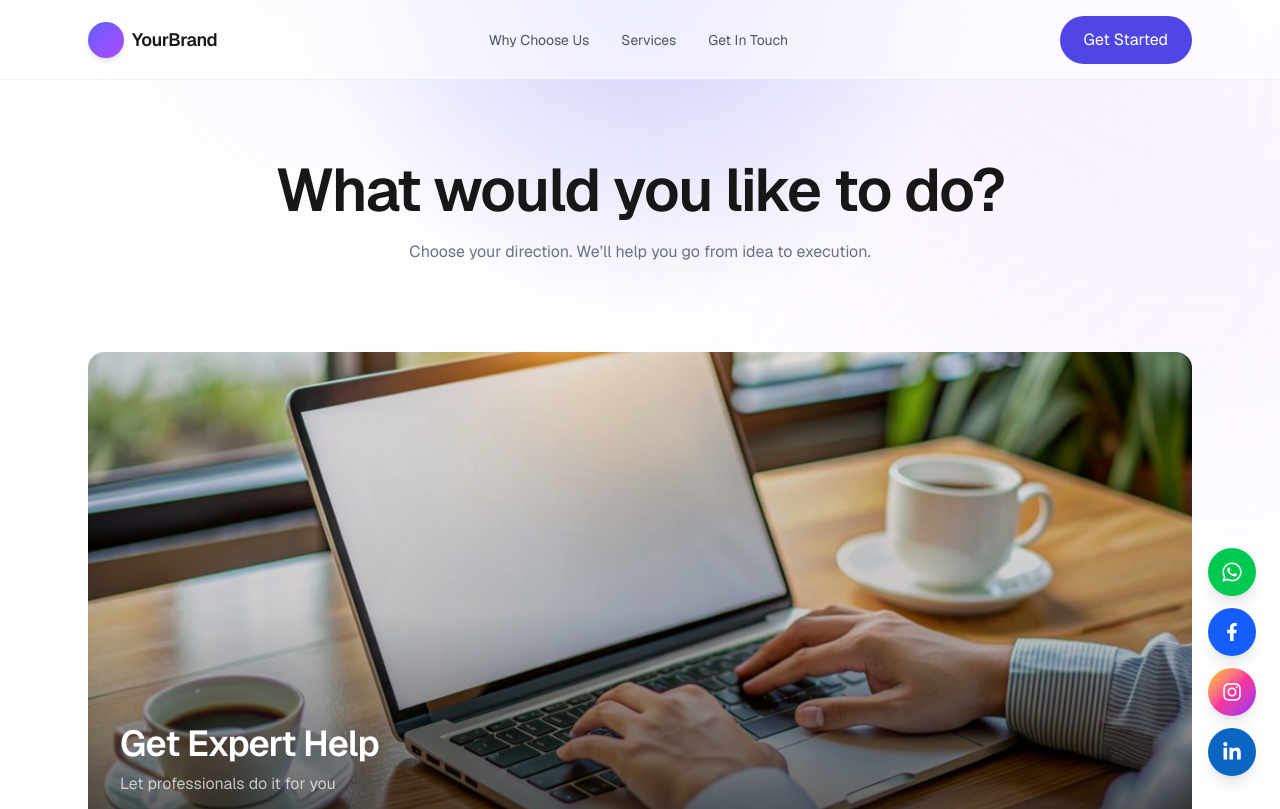
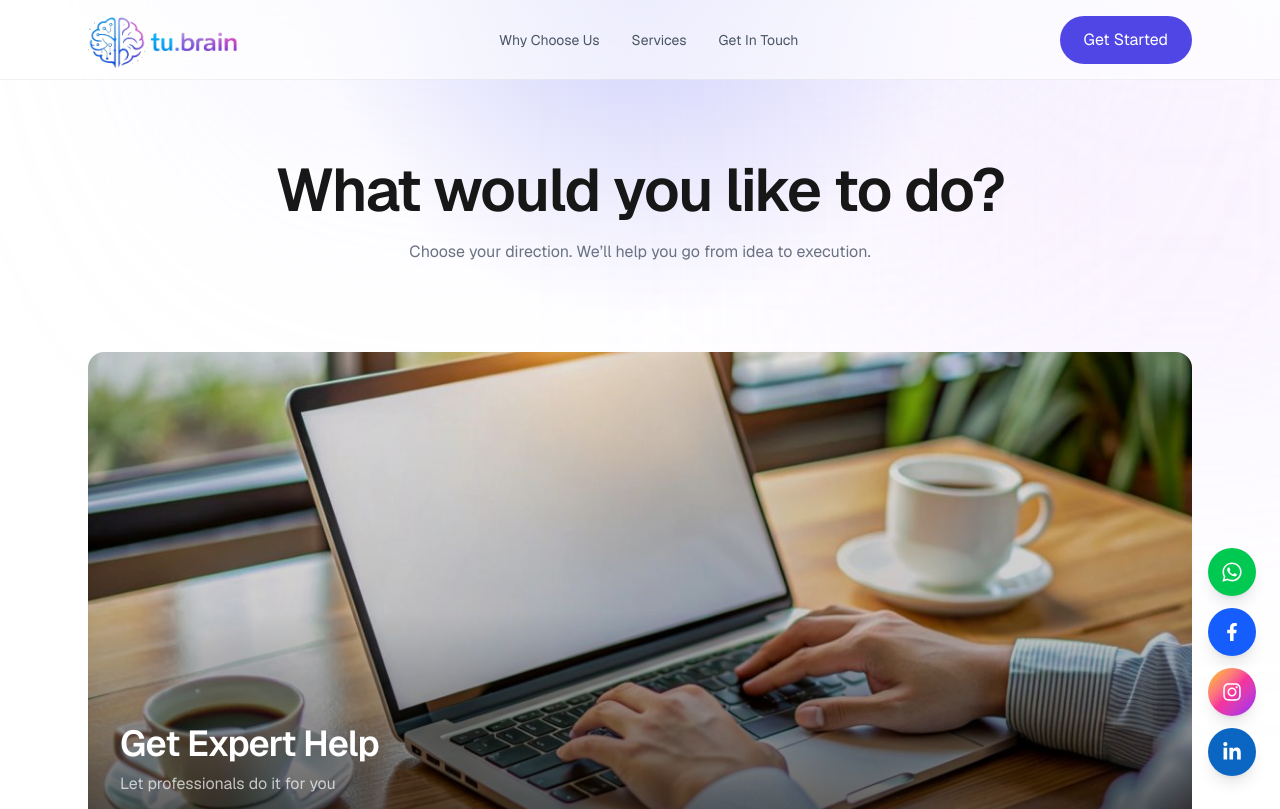
Before and after one commit to jamilshehab/dropservice, a Next.js app: page / in a window 1280 px wide. Shown: the top 809 px of the page. Built offline with nearby package versions, Linux system fonts and the light colour scheme.

Commit message:
logo updated

```diff
--- a/app/components/common/Header/Header.tsx
+++ b/app/components/common/Header/Header.tsx
@@ -3,6 +3,7 @@
 import { useState } from "react";
 import Link from "next/link";
 import { Menu, X } from "lucide-react";
+import Image from "next/image";
 
 export default function Header() {
   const [open, setOpen] = useState(false);
@@ -15,10 +16,7 @@ export default function Header() {
       <div className="relative max-w-6xl mx-auto px-6 h-20 flex items-center justify-between">
         {/* Logo */}
         <Link href="/" className="flex items-center gap-2">
-          <div className="w-9 h-9 rounded-xl bg-gradient-to-br from-indigo-500 to-purple-500 shadow-md" />
-          <span className="font-semibold tracking-tight text-lg">
-            YourBrand
-          </span>
+          <Image alt="Logo" src="/logo/logo.png" width={150} height={150} />
         </Link>
 
         {/* Desktop Nav */}
```
Also changed, not shown: public/logo/logo.png (added).
